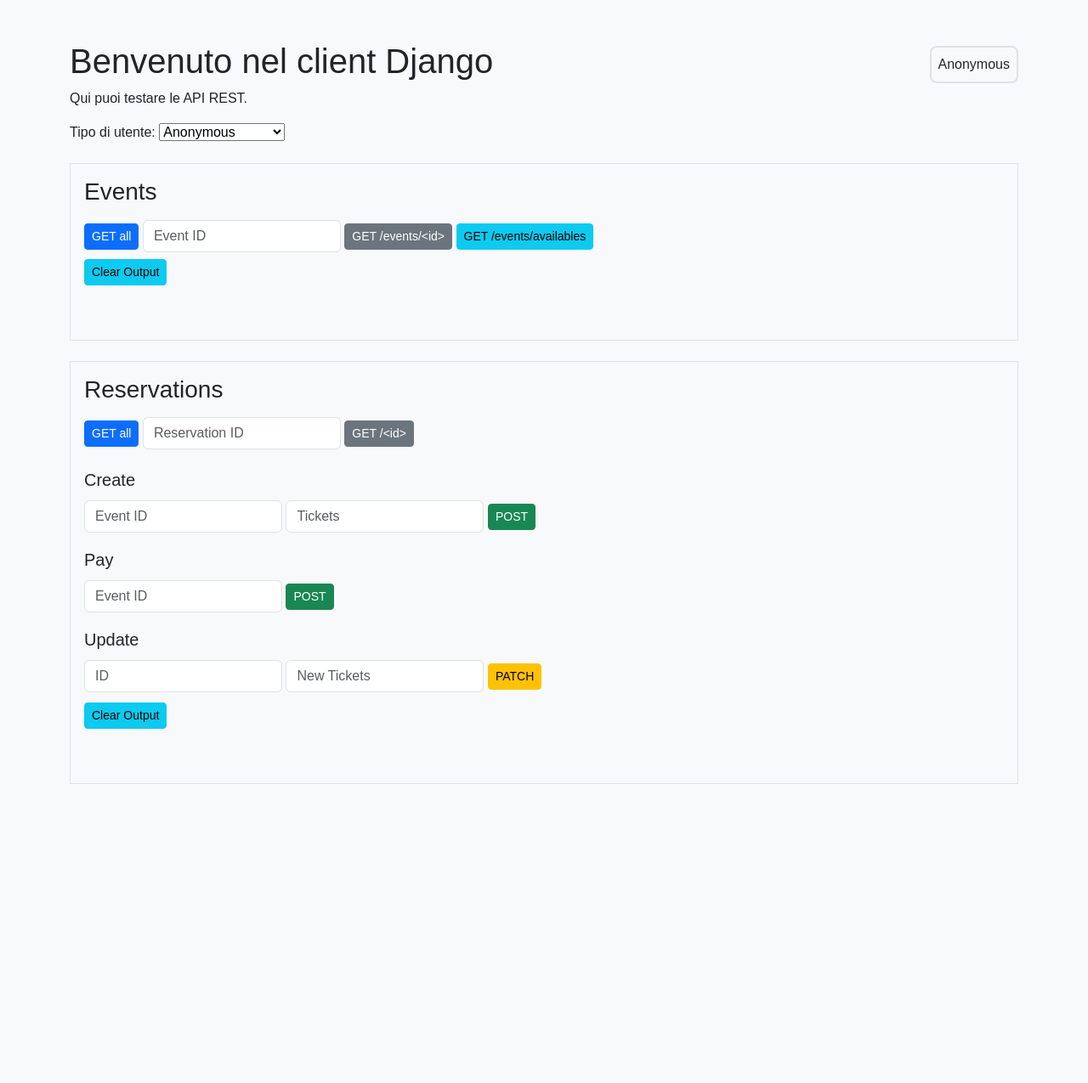
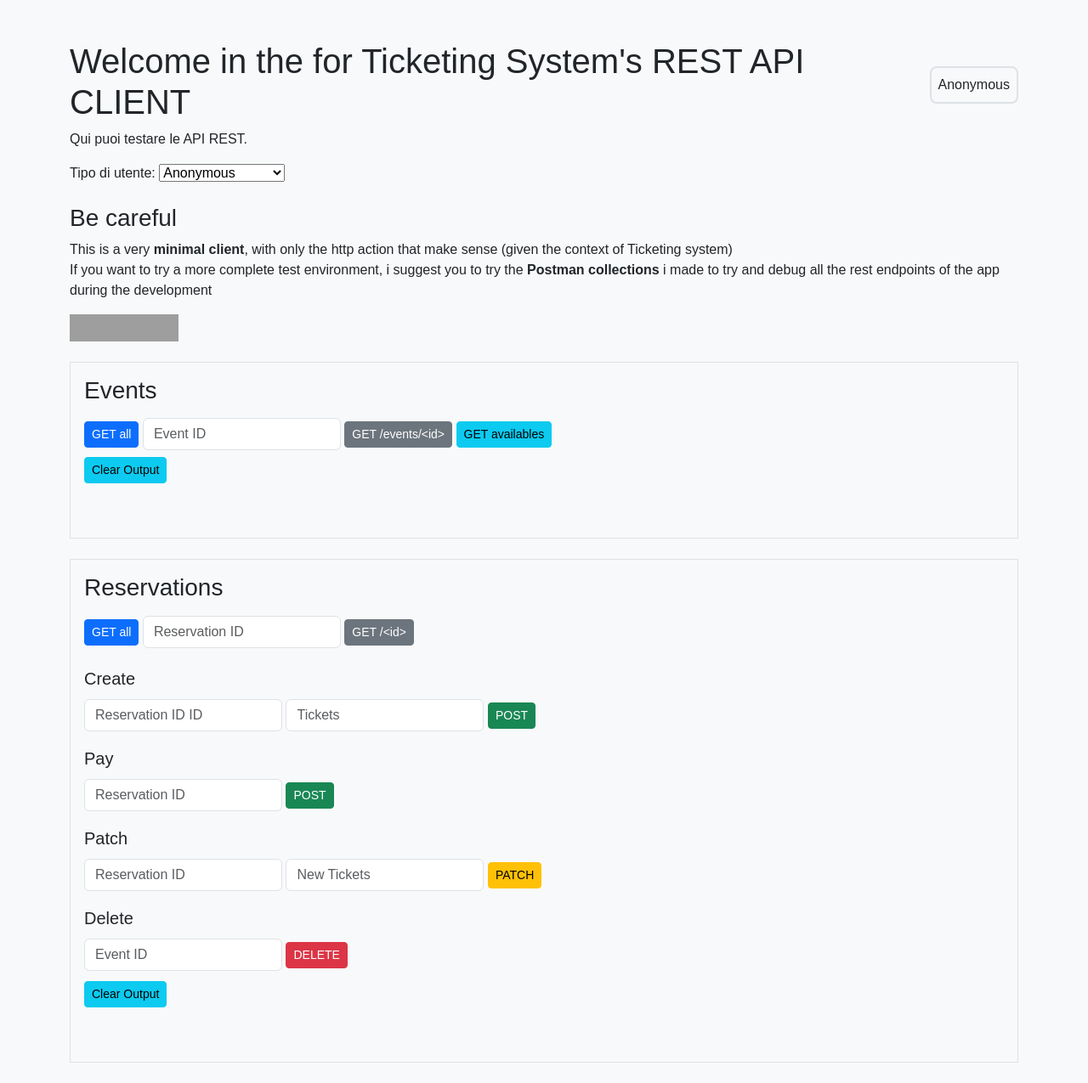
Before and after one commit to TheRealPala/ppm-second-midterm, a Django app: page / in a window 1280 px wide. Shown: the whole page at 85% size. Before the commit the page ends 923 px from the top, so only its background shows below. Run offline with Django 5.2, Linux system fonts and the light colour scheme; grey boxes are pictures that could not be loaded.

Commit message:
INFO: Added base rest client

```diff
--- a/static/js/scripts.js
+++ b/static/js/scripts.js
@@ -14,7 +14,11 @@ function loadTokens() {
     if (token) {
         api.defaults.headers.common['Authorization'] = `Bearer ${token}`;
         const select = document.getElementById('user-select')
-        document.getElementById('login-status').textContent = `Logged in as: ${select.options[select.selectedIndex].value}`;
+        let userDisplay = select.options[localStorage.getItem('indexElement')].value;
+        if (userDisplay === '') {
+            userDisplay = 'Anonymous'
+        }
+        document.getElementById('login-status').textContent = `Logged in as: ${userDisplay}`;
         document.getElementById('login-status').classList.add('border-success');
         document.getElementById('login-status').classList.remove('border-danger');
     }
@@ -23,12 +27,15 @@ function loadTokens() {
 function saveTokens(access, refresh) {
     localStorage.setItem('accessToken', access);
     localStorage.setItem('refreshToken', refresh);
+    const select = document.getElementById('user-select');
+    localStorage.setItem('indexElement', select.selectedIndex);
     api.defaults.headers.common['Authorization'] = `Bearer ${access}`;
 }
 
 function clearTokens() {
     localStorage.removeItem('accessToken');
     localStorage.removeItem('refreshToken');
+    localStorage.removeItem('indexElement')
     delete api.defaults.headers.common['Authorization'];
 }
 
@@ -148,7 +155,16 @@ async function updateReservation() {
         display('reservations-output', errorToString(error));
     }
 }
-
+async function deleteReservation() {
+    try {
+        const id = document.getElementById('res-delete-id').value;
+        const res = await api.delete(`/reservations/${id}/`);
+        display('reservations-output', res.data);
+    } catch (error) {
+        console.error("Errore nella deleteReservation:", error);
+        display('reservations-output', errorToString(error));
+    }
+}
 
 document.getElementById('user-select').addEventListener('change', e => {
     const val = e.target.value;
--- a/templates/index.html
+++ b/templates/index.html
@@ -14,7 +14,7 @@
 <div class="container mt-5">
     <section>
         <div class="d-flex justify-content-between align-items-center">
-            <h1>Benvenuto nel client Django</h1>
+            <h1>Welcome in the for Ticketing System's REST API CLIENT </h1>
             <div class="rounded-3 border border-2 border-solid p-2" id="login-status"></div>
         </div>
         <p>Qui puoi testare le API REST.</p>
@@ -27,12 +27,24 @@
         </select>
     </section>
     <section class="mt-4">
+        <h3>Be careful</h3>
+        <p>
+            This is a very <b>minimal client</b>, with only the http action that make sense (given the context of Ticketing system) <br>
+            If you want to try a more complete test environment, i suggest you to try the <b>Postman collections</b> i made to try and debug all the rest endpoints of the app during the development
+        </p>
+        <a href="https://ticket-api.palano.it" target="_blank">
+             <img src="https://run.pstmn.io/button.svg" alt="Run In Postman"
+                  style="width: 128px; height: 32px;">
+        </a>
+
+    </section>
+    <section class="mt-4">
         <div class="border p-3 mb-4">
             <h3>Events</h3>
             <button class="btn btn-primary btn-sm" onclick="getEvents()">GET all</button>
             <input type="number" id="event-id" placeholder="Event ID" class="form-control my-2 w-auto d-inline-block">
             <button class="btn btn-secondary btn-sm" onclick="getEventById()">GET /events/&lt;id&gt;</button>
-            <button class="btn btn-info btn-sm" onclick="getAvailableEvents()">GET /events/availables</button><br>
+            <button class="btn btn-info btn-sm" onclick="getAvailableEvents()">GET availables</button><br>
             <button class="btn btn-info btn-sm" onclick="clearOutput('events-output')">Clear Output</button>
             <pre id="events-output" class="mt-3 bg-light p-2"></pre>
         </div>
@@ -46,18 +58,23 @@
             <button class="btn btn-secondary btn-sm" onclick="getReservationById()">GET /&lt;id&gt;</button>
 
             <h5 class="mt-3">Create</h5>
-            <label for="res-event-id"></label><input type="number" id="res-event-id" placeholder="Event ID" class="form-control my-1 w-auto d-inline-block">
+            <label for="res-event-id"></label><input type="number" id="res-event-id" placeholder="Reservation ID ID" class="form-control my-1 w-auto d-inline-block">
             <label for="res-tickets"></label><input type="number" id="res-tickets" placeholder="Tickets" class="form-control my-1 w-auto d-inline-block">
             <button class="btn btn-success btn-sm" onclick="createReservation()">POST</button>
 
             <h5 class="mt-3">Pay</h5>
-            <label for="res-pay-id"></label><input type="number" id="res-pay-id" placeholder="Event ID" class="form-control my-1 w-auto d-inline-block">
+            <label for="res-pay-id"></label><input type="number" id="res-pay-id" placeholder="Reservation ID" class="form-control my-1 w-auto d-inline-block">
             <button class="btn btn-success btn-sm" onclick="payReservation()">POST</button>
 
-            <h5 class="mt-3">Update</h5>
-            <label for="res-update-id"></label><input type="number" id="res-update-id" placeholder="ID" class="form-control my-1 w-auto d-inline-block">
+            <h5 class="mt-3">Patch</h5>
+            <label for="res-update-id"></label><input type="number" id="res-update-id" placeholder="Reservation ID" class="form-control my-1 w-auto d-inline-block">
             <label for="res-update-tickets"></label><input type="number" id="res-update-tickets" placeholder="New Tickets" class="form-control my-1 w-auto d-inline-block">
-            <button class="btn btn-warning btn-sm" onclick="updateReservation()">PATCH</button><br>
+            <button class="btn btn-warning btn-sm" onclick="updateReservation()">PATCH</button>
+
+            <h5 class="mt-3">Delete</h5>
+            <label for="res-delete-id"></label><input type="number" id="res-delete-id" placeholder="Event ID" class="form-control my-1 w-auto d-inline-block">
+            <button class="btn btn-danger btn-sm" onclick="deleteReservation()">DELETE</button>
+            <br>
             <button class="btn btn-info btn-sm mt-2" onclick="clearOutput('reservations-output')">Clear Output</button>
             <pre id="reservations-output" class="mt-3 bg-light p-2"></pre>
         </div>
```
Also changed, not shown: reservations/views.py (+13 -0 lines).
